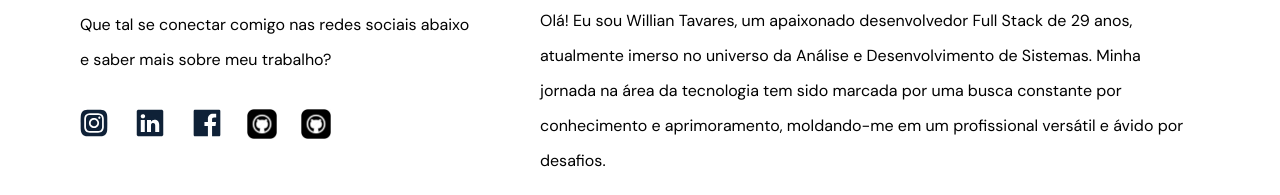
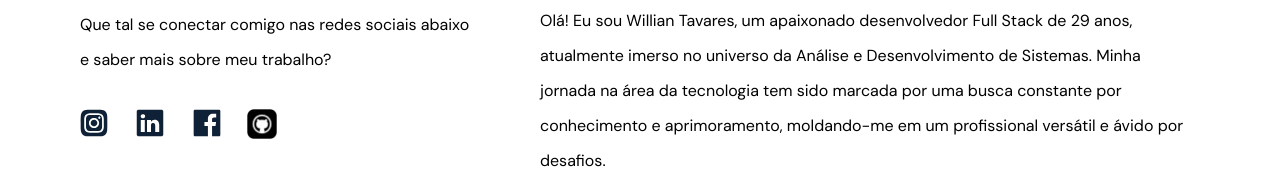
Before and after one commit to WillTavares20222/Portifolio-v1, a plain HTML site: page index.html in a window 1280 px wide. Shown: the part 1052-1247 px from the top of the page. Drawn offline with Linux system fonts and the light colour scheme.

Commit message:
correção: git

```diff
--- a/index.html
+++ b/index.html
@@ -80,9 +80,6 @@
           <li>
             <a href="https://github.com/WillTavares20222"><img src="assets/github-svg-icon-1.jpg" alt="GitHub-Logo" width="30px" /></a>
           </li>
-          <li>
-          <a href="https://github.com/WillTavares20222"><img src="assets/github-svg-icon-1.jpg" alt="GitHub-Logo" width="30px" /></a>
-        </li>
         </ul>
       </div>
       <div class="about__right">
```
